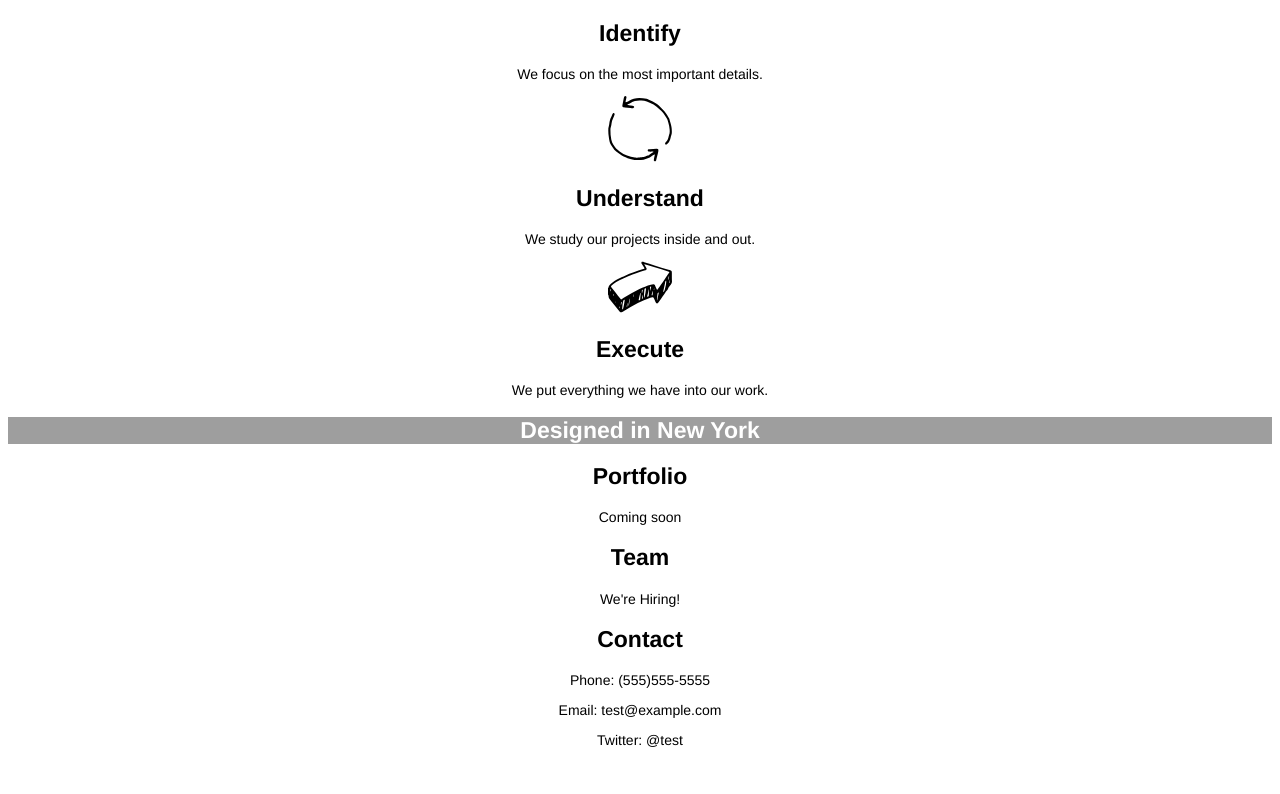
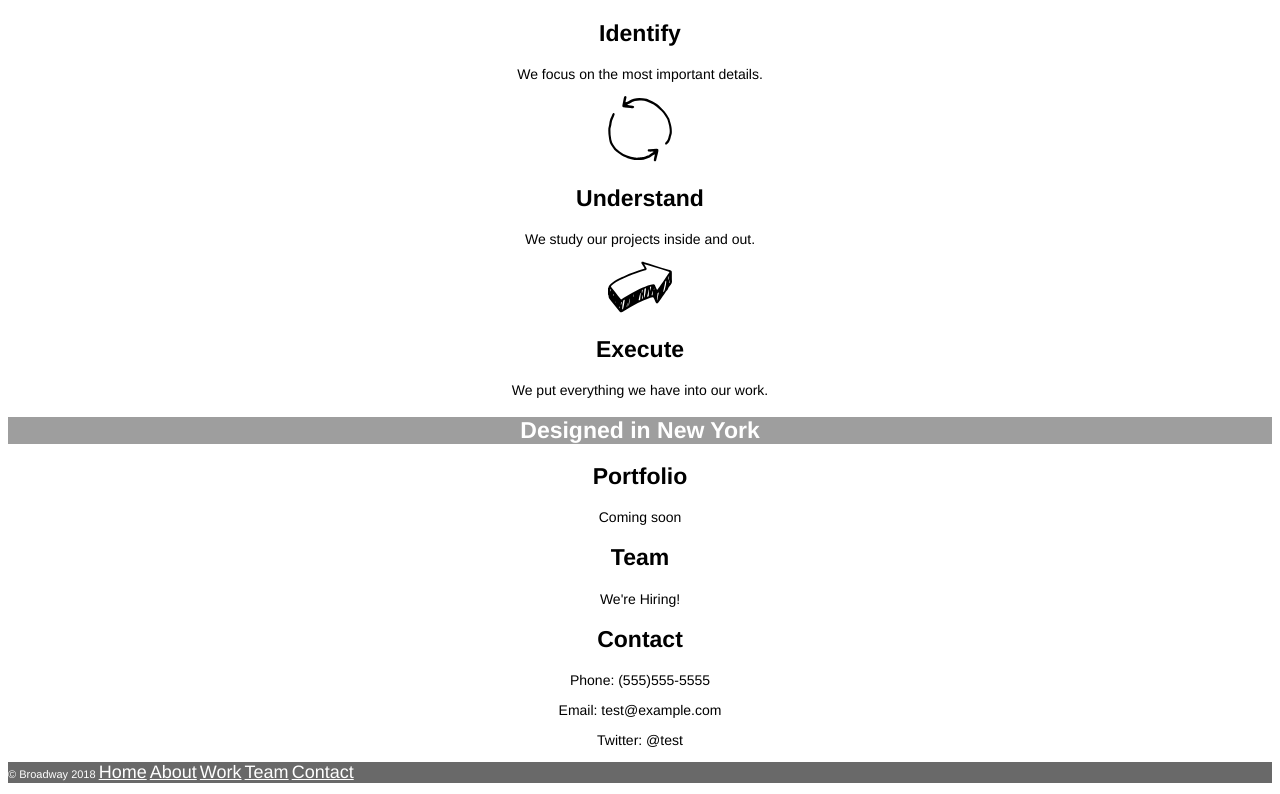
Before and after one commit to alysonalyson/broadway, a plain HTML site: page index.html in a window 1280 px wide. Shown: the part 437-1231 px from the top of the page. Before the commit the page ends 1199 px from the top, so only its background shows below. Drawn offline with Linux system fonts and the light colour scheme; grey boxes are pictures that could not be loaded.

Commit message:
added footer

```diff
--- a/index.html
+++ b/index.html
@@ -48,8 +48,12 @@
         <p>Twitter: @test</p>
       </div>
     </div>
-    <footer>
-
-    </footer>
+    <div class="footer">
+      <p>&copy Broadway 2018 <a href="#main">Home</a>
+      <a href="#about">About</a>
+      <a href="#portfolio">Work</a>
+      <a href="#team">Team</a>
+      <a href="#contact">Contact</a></p>
+    </div>
   </body>
 </html>
--- a/resources/css/style.css
+++ b/resources/css/style.css
@@ -25,7 +25,7 @@ p {
   font-size: 70px;
 }
 
-a {
+.header a {
   font-size: 18px;
   display: block;
   margin-bottom: 10px;
@@ -50,7 +50,19 @@ a {
   color: white;
 }
 
-footer p {
+.footer {
+  background-color: dimgray;
+  width: 100%
+  display: inline;
+  text-align: left;
+}
+
+.footer p {
+  color: white;
   font-size: 11px;
+}
+
+.footer a {
   color: white;
+  font-size: 18px;
 }
```
